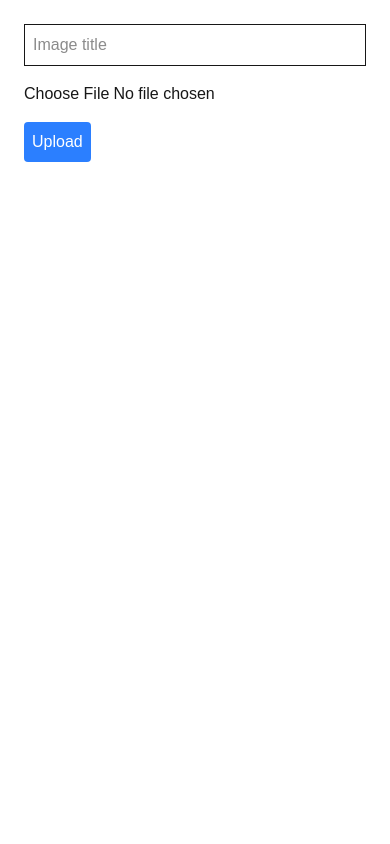
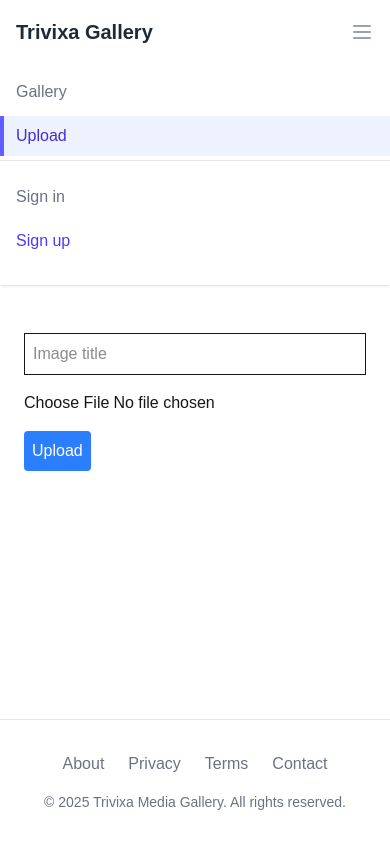
Before and after one commit to krsnavtr-code/gallery, a Next.js app in the folder client/: page /upload in a window 390 px wide. Built offline with nearby package versions, Linux system fonts and the light colour scheme.

Commit message:
created a nav footer

```diff
--- a/client/app/gallery/page.js
+++ b/client/app/gallery/page.jsx
@@ -1,8 +1,4 @@
 export default async function GalleryPage() {
-    const res = await fetch("http://localhost:5000/api/images", {
-        cache: "no-store",
-    });
-    const images = await res.json();
 
     return (
         <div className="grid grid-cols-3 gap-4 p-6">
--- a/client/app/layout.tsx
+++ b/client/app/layout.tsx
@@ -1,6 +1,8 @@
 import type { Metadata } from "next";
 import { Geist, Geist_Mono } from "next/font/google";
 import "./globals.css";
+import Navbar from "@/components/Navbar";
+import Footer from "@/components/Footer";
 
 const geistSans = Geist({
   variable: "--font-geist-sans",
@@ -25,9 +27,15 @@
   return (
     <html lang="en">
       <body
-        className={`${geistSans.variable} ${geistMono.variable} antialiased`}
+        className={`${geistSans.variable} ${geistMono.variable} antialiased min-h-screen bg-gray-50 flex flex-col`}
       >
-        {children}
+        <Navbar />
+        <main className="flex-1">
+          <div className="max-w-7xl mx-auto py-6 sm:px-6 lg:px-8">
+            {children}
+          </div>
+        </main>
+        <Footer />
       </body>
     </html>
   );
--- /dev/null
+++ b/client/components/Footer.jsx
@@ -0,0 +1,37 @@
+'use client';
+
+import Link from 'next/link';
+
+const Footer = () => {
+  const currentYear = new Date().getFullYear();
+
+  return (
+    <footer className="bg-white border-t border-gray-200 mt-auto">
+      <div className="max-w-7xl mx-auto py-8 px-4 sm:px-6 lg:px-8">
+        <div className="md:flex md:items-center md:justify-between">
+          <div className="flex justify-center md:justify-start space-x-6">
+            <Link href="/about" className="text-gray-500 hover:text-gray-700">
+              About
+            </Link>
+            <Link href="/privacy" className="text-gray-500 hover:text-gray-700">
+              Privacy
+            </Link>
+            <Link href="/terms" className="text-gray-500 hover:text-gray-700">
+              Terms
+            </Link>
+            <Link href="/contact" className="text-gray-500 hover:text-gray-700">
+              Contact
+            </Link>
+          </div>
+          <div className="mt-4 md:mt-0 text-center md:text-right">
+            <p className="text-sm text-gray-500">
+              &copy; {currentYear} Trivixa Media Gallery. All rights reserved.
+            </p>
+          </div>
+        </div>
+      </div>
+    </footer>
+  );
+};
+
+export default Footer;
--- /dev/null
+++ b/client/components/Navbar.jsx
@@ -0,0 +1,125 @@
+'use client';
+
+import Link from 'next/link';
+import { usePathname } from 'next/navigation';
+
+const Navbar = () => {
+  const pathname = usePathname();
+
+  const navLinks = [
+    { name: 'Gallery', href: '/gallery' },
+    { name: 'Upload', href: '/upload' },
+  ];
+
+  return (
+    <nav className="bg-white shadow-sm">
+      <div className="max-w-7xl mx-auto px-4 sm:px-6 lg:px-8">
+        <div className="flex justify-between h-16">
+          <div className="flex">
+            <div className="flex-shrink-0 flex items-center">
+              <Link href="/" className="text-xl font-bold text-gray-800">
+                Trivixa Gallery
+              </Link>
+            </div>
+            <div className="hidden sm:ml-6 sm:flex sm:space-x-8">
+              {navLinks.map((link) => {
+                const isActive = pathname === link.href;
+                return (
+                  <Link
+                    key={link.name}
+                    href={link.href}
+                    className={`${isActive
+                      ? 'border-indigo-500 text-gray-900'
+                      : 'border-transparent text-gray-500 hover:border-gray-300 hover:text-gray-700'}
+                      inline-flex items-center px-1 pt-1 border-b-2 text-sm font-medium`}
+                  >
+                    {link.name}
+                  </Link>
+                );
+              })}
+            </div>
+          </div>
+          <div className="hidden sm:ml-6 sm:flex sm:items-center">
+            <Link
+              href="/login"
+              className="text-gray-500 hover:text-gray-700 px-3 py-2 rounded-md text-sm font-medium"
+            >
+              Sign in
+            </Link>
+            <Link
+              href="/signup"
+              className="ml-4 inline-flex items-center px-4 py-2 border border-transparent text-sm font-medium rounded-md shadow-sm text-white bg-indigo-600 hover:bg-indigo-700 focus:outline-none focus:ring-2 focus:ring-offset-2 focus:ring-indigo-500"
+            >
+              Sign up
+            </Link>
+          </div>
+          {/* Mobile menu button */}
+          <div className="-mr-2 flex items-center sm:hidden">
+            <button
+              type="button"
+              className="inline-flex items-center justify-center p-2 rounded-md text-gray-400 hover:text-gray-500 hover:bg-gray-100 focus:outline-none focus:ring-2 focus:ring-inset focus:ring-indigo-500"
+              aria-controls="mobile-menu"
+              aria-expanded="false"
+            >
+              <span className="sr-only">Open main menu</span>
+              <svg
+                className="block h-6 w-6"
+                xmlns="http://www.w3.org/2000/svg"
+                fill="none"
+                viewBox="0 0 24 24"
+                stroke="currentColor"
+                aria-hidden="true"
+              >
+                <path
+                  strokeLinecap="round"
+                  strokeLinejoin="round"
+                  strokeWidth={2}
+                  d="M4 6h16M4 12h16M4 18h16"
+                />
+              </svg>
+            </button>
+          </div>
+        </div>
+      </div>
+
+      {/* Mobile menu, show/hide based on menu state */}
+      <div className="sm:hidden" id="mobile-menu">
+        <div className="pt-2 pb-3 space-y-1">
+          {navLinks.map((link) => {
+            const isActive = pathname === link.href;
+            return (
+              <Link
+                key={link.name}
+                href={link.href}
+                className={`${isActive
+                  ? 'bg-indigo-50 border-indigo-500 text-indigo-700'
+                  : 'border-transparent text-gray-500 hover:bg-gray-50 hover:border-gray-300 hover:text-gray-700'}
+                  block pl-3 pr-4 py-2 border-l-4 text-base font-medium`}
+              >
+                {link.name}
+              </Link>
+            );
+          })}
+          <div className="pt-4 pb-3 border-t border-gray-200">
+            <div className="space-y-1">
+              <Link
+                href="/login"
+                className="block px-4 py-2 text-base font-medium text-gray-500 hover:text-gray-800 hover:bg-gray-100"
+              >
+                Sign in
+              </Link>
+              <Link
+                href="/signup"
+                className="block px-4 py-2 text-base font-medium text-indigo-600 hover:text-indigo-800 hover:bg-indigo-50"
+              >
+                Sign up
+              </Link>
+            </div>
+          </div>
+        </div>
+      </div>
+    </nav>
+  );
+};
+
+export default Navbar;
```
